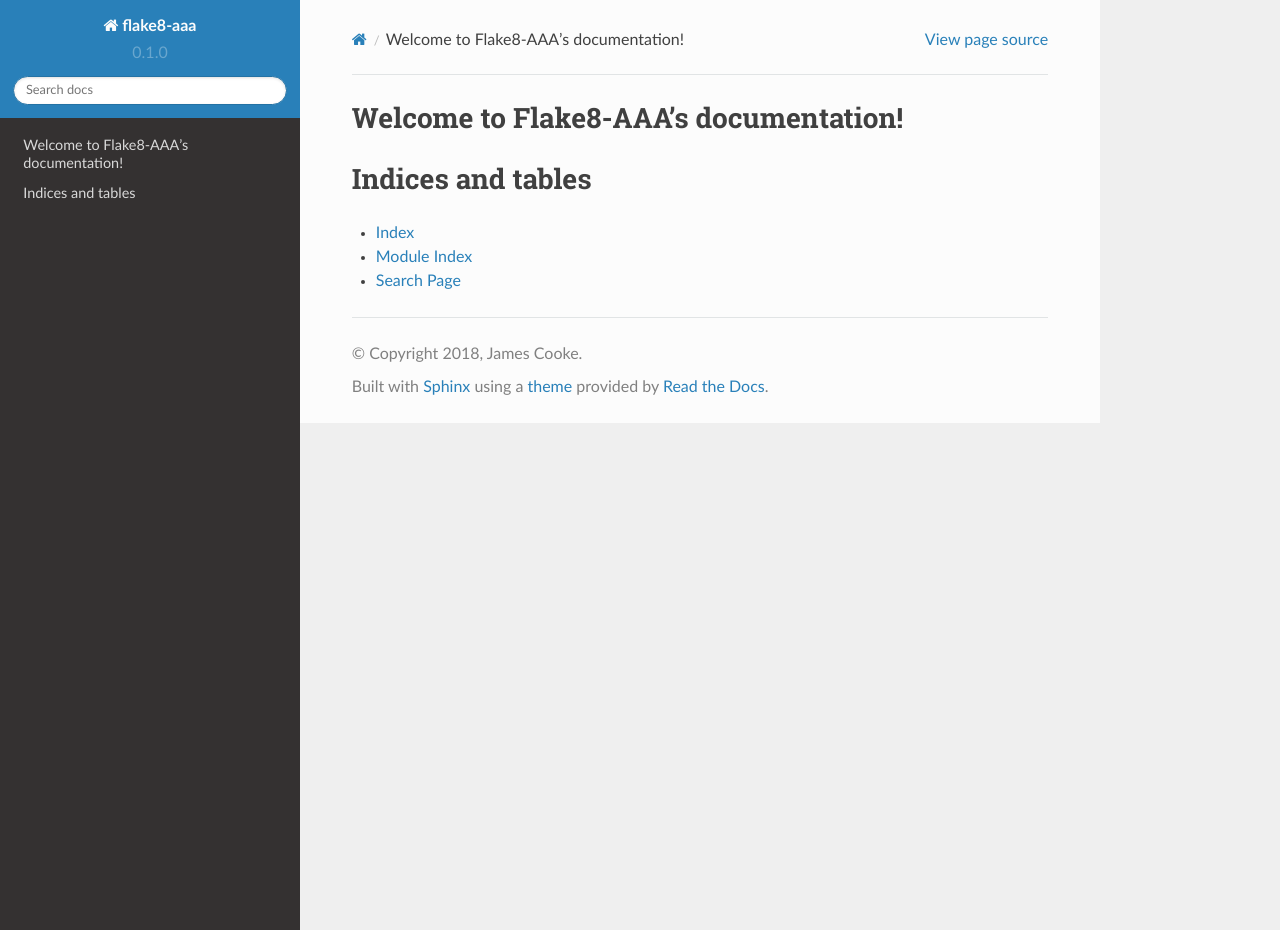
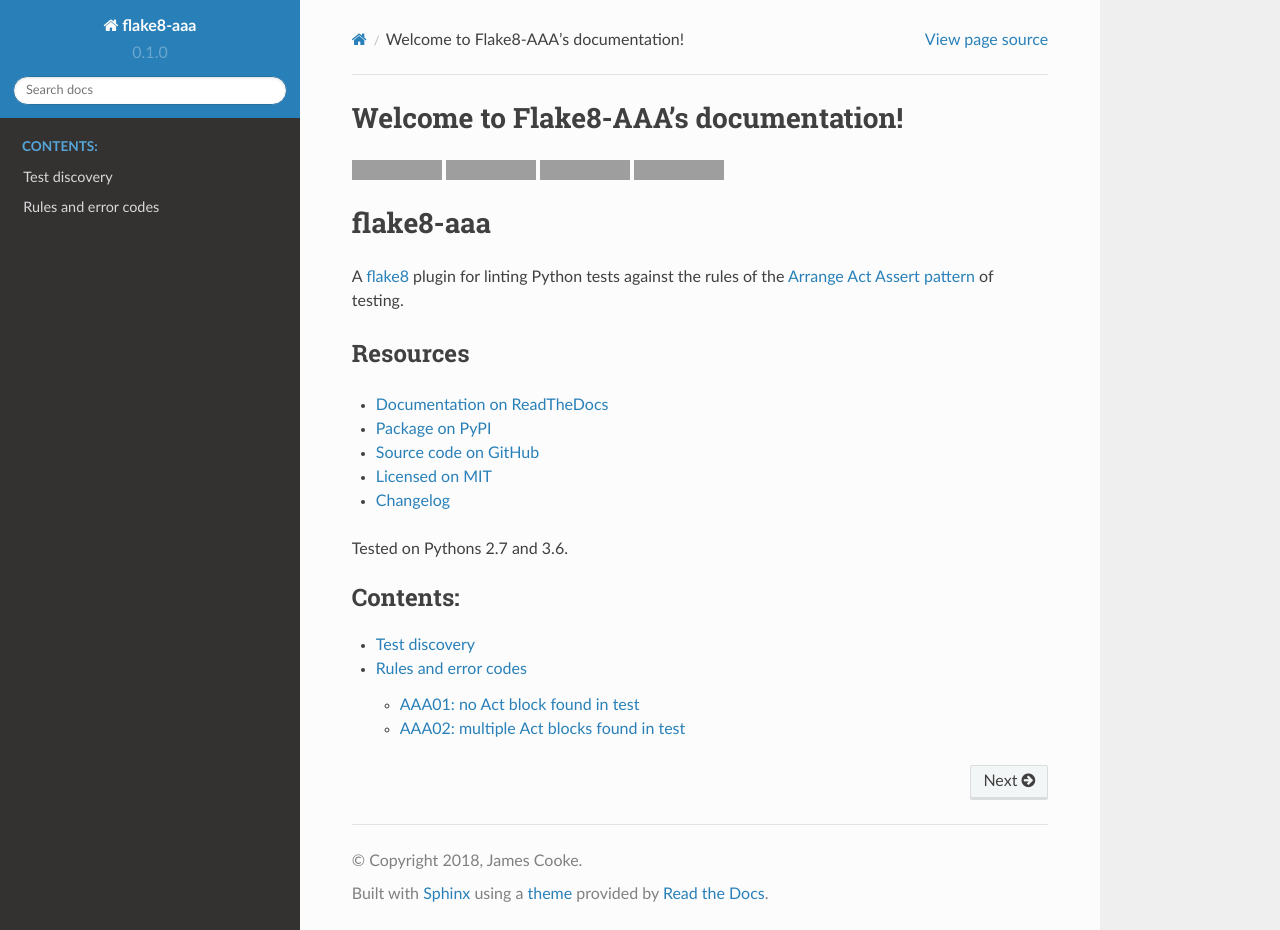
Before and after one commit to jamescooke/flake8-aaa, a Sphinx documentation site: the page built from docs/index.rst, in a window 1280 px wide and 930 px high. Built offline with Sphinx 7.4.7 and the Read the Docs theme 2.0.0, drawn with Linux system fonts in a browser that asks for light colours; grey boxes are pictures that could not be loaded.

Commit message:
Extract README docs to RTD

```diff
--- a/README.rst
+++ b/README.rst
@@ -2,9 +2,21 @@
     :target: https://travis-ci.org/jamescooke/flake8-aaa/branches
     :alt: Travis build
 
+.. image:: https://img.shields.io/pypi/v/flake8-aaa.svg
+    :alt: PyPI
+    :target: https://pypi.org/project/flake8-aaa/
 
-flake8-aaa plugin
-=================
+.. image:: https://img.shields.io/pypi/pyversions/flake8-aaa.svg
+    :alt: PyPI - Python Version
+    :target: https://pypi.org/project/flake8-aaa/
+
+.. image:: https://img.shields.io/github/license/jamescooke/flake8-aaa.svg
+    :alt: flake8-aaa is licensed under the MIT License
+    :target: https://github.com/jamescooke/flake8-aaa/blob/master/LICENSE
+
+
+flake8-aaa
+==========
 
 A `flake8 <http://flake8.pycqa.org/en/latest/index.html>`_ plugin for linting
 Python tests against the rules of the `Arrange Act Assert pattern
@@ -14,66 +26,14 @@
 Resources
 ---------
 
-* `Changelog <CHANGELOG.rst>`_
+* `Documentation on ReadTheDocs <https://flake8-aaa.readthedocs.io/>`_
 
+* `Package on PyPI <https://pypi.org/project/flake8-aaa/>`_
 
-Docs
-====
+* `Source code on GitHub <https://github.com/jamescooke/flake8-aaa>`_
 
-(to be extracted to RTD)
+* `Licensed on MIT <https://github.com/jamescooke/flake8-aaa/blob/master/LICENSE>`_
 
+* `Changelog <https://github.com/jamescooke/blob/master/CHANGELOG.rst>`_
 
-Test discovery
---------------
-
-* Filename must start with ``test_`` and have been collected for linting by
-  ``flake8``.
-
-* Test must be a function where its name starts with ``test``.
-
-* Tests that contain only comments, docstrings or ``pass`` are skipped.
-
-
-Error codes
------------
-
-AAA01: no Act block found in test
-:::::::::::::::::::::::::::::::::
-
-Test found to have no Act block.
-
-An Act block is usually a line like ``result =`` or a check that an exception
-is raised using ``with pytest.raises(Exception):``.
-
-Resolution
-..........
-
-Add an Act block to the test or mark a line that should be considered the
-action.
-
-Even if the result of a test action is ``None``, assign that result and test
-it::
-
-    result = action()
-
-    assert result is None
-
-If you can't set a ``result``, then mark the end of the line considered the Act
-block with ``# act`` (case insensitive)::
-
-    data['new_key'] = 1  # act
-
-AAA02: multiple Act blocks found in test
-::::::::::::::::::::::::::::::::::::::::
-
-There must be one and only one Act block in every test. The linter found more
-than one potential Act block in this test.
-
-A test that contains more than one ``result =`` statement or more than one line
-marked ``# act`` creates ambiguity and raises this error code.
-
-Resolution
-..........
-
-Splitting the failing test into multiple tests. Where there is complicated or
-reused set-up code then that should be extracted into fixtures.
+Tested on Pythons 2.7 and 3.6.
--- a/docs/index.rst
+++ b/docs/index.rst
@@ -1,15 +1,11 @@
 Welcome to Flake8-AAA's documentation!
 ======================================
 
+.. include:: ../README.rst
+
 .. toctree::
-   :maxdepth: 2
-   :caption: Contents:
+    :maxdepth: 2
+    :caption: Contents:
 
-
-
-Indices and tables
-==================
-
-* :ref:`genindex`
-* :ref:`modindex`
-* :ref:`search`
+    discovery
+    rules
```
Also changed, not shown: docs/discovery.rst (added, +9 -0 lines), docs/rules.rst (added, +43 -0 lines), 1 other file.
